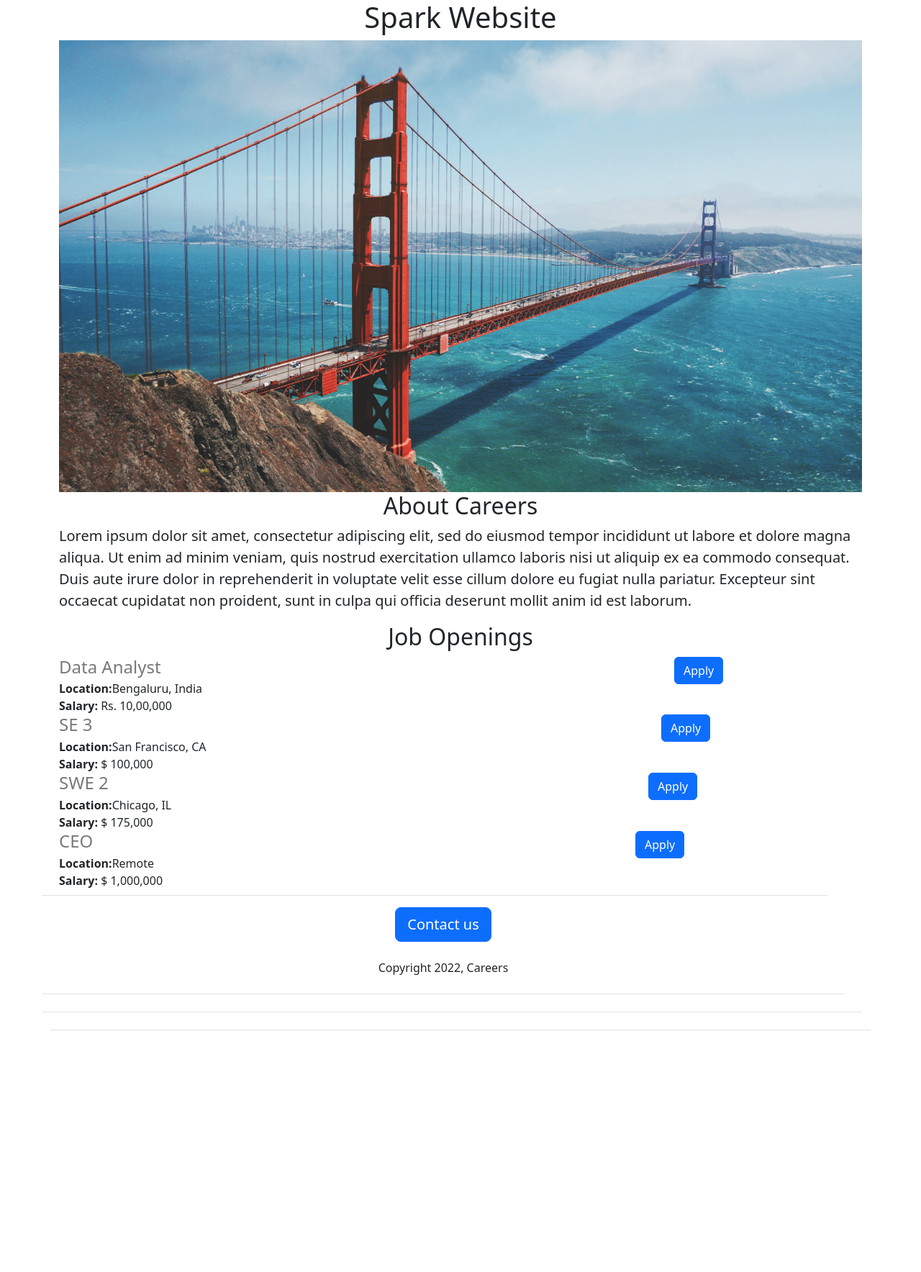
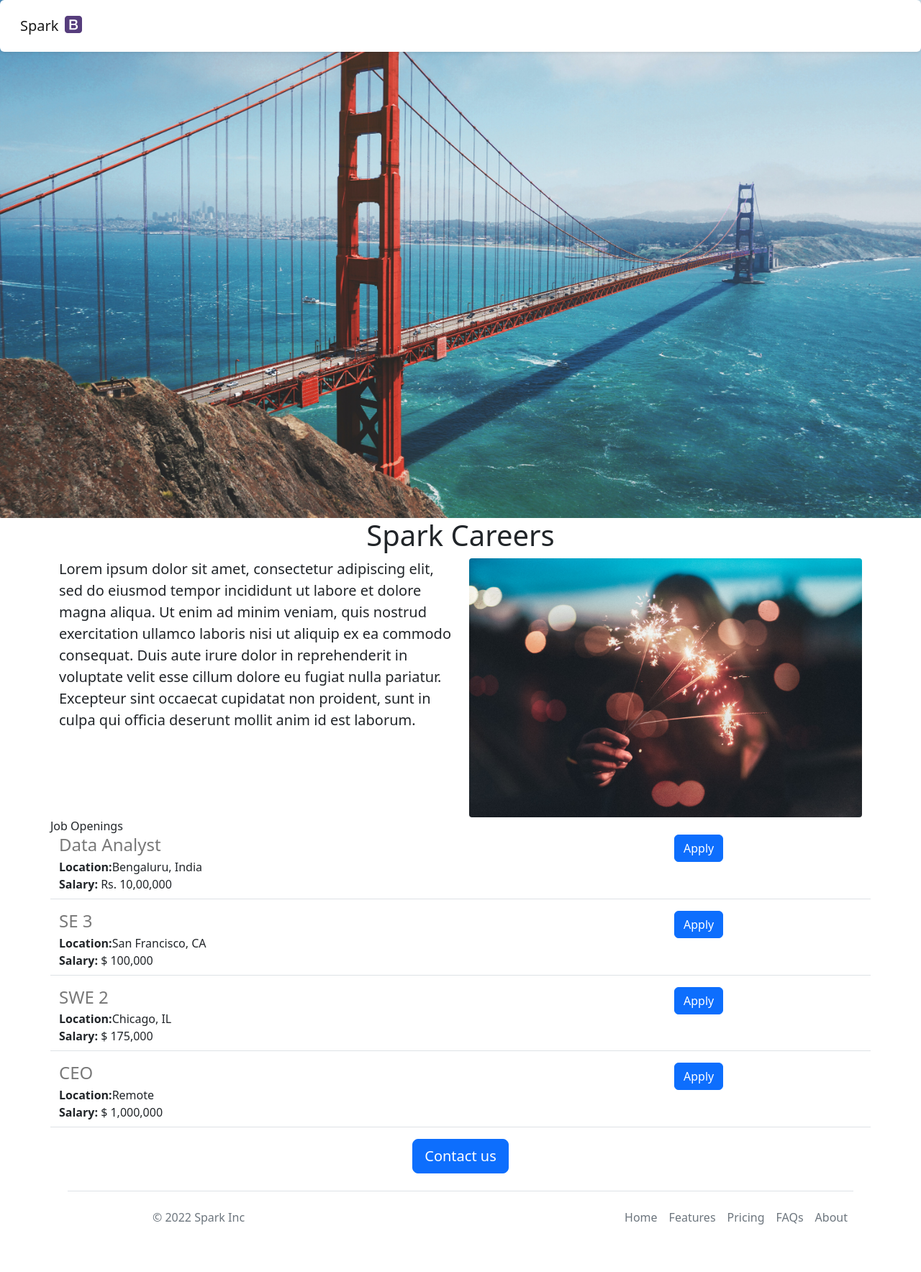
Before and after one commit to Pasupatirajesh/careers_website, a Flask app: page / in a window 1280 px wide. Shown: the whole page at 72% size. Before the commit the page ends 1432 px from the top, so only its background shows below. Run offline with Flask 2, Linux system fonts and the light colour scheme.

Commit message:
navbar and mailto links

```diff
--- /dev/null
+++ b/templates/footer.html
@@ -0,0 +1,17 @@
+<div class="container">
+  <footer class="d-flex flex-wrap justify-content-between align-items-center py-3 my-4 border-top">
+    <p class="col-md-4 mb-0 text-muted">&copy; 2022 Spark Inc</p>
+
+    <a href="/" class="col-md-4 d-flex align-items-center justify-content-center mb-3 mb-md-0 me-md-auto link-dark text-decoration-none">
+      <svg class="bi me-2" width="40" height="32"><use xlink:href="#bootstrap"/></svg>
+    </a>
+
+    <ul class="nav col-md-4 justify-content-end">
+      <li class="nav-item"><a href="#" class="nav-link px-2 text-muted">Home</a></li>
+      <li class="nav-item"><a href="#" class="nav-link px-2 text-muted">Features</a></li>
+      <li class="nav-item"><a href="#" class="nav-link px-2 text-muted">Pricing</a></li>
+      <li class="nav-item"><a href="#" class="nav-link px-2 text-muted">FAQs</a></li>
+      <li class="nav-item"><a href="#" class="nav-link px-2 text-muted">About</a></li>
+    </ul>
+  </footer>
+</div>
--- a/templates/home.html
+++ b/templates/home.html
@@ -7,16 +7,25 @@
   <meta charset="utf-8">
   <meta name="viewport" content="width=device-width, initial-scale=1">
   <link href="https://cdn.jsdelivr.net/npm/bootstrap@5.2.1/dist/css/bootstrap.min.css" rel="stylesheet" integrity="sha384-iYQeCzEYFbKjA/T2uDLTpkwGzCiq6soy8tYaI1GyVh/UjpbCx/TYkiZhlZB6+fzT" crossorigin="anonymous">
+</head>
+  <body>
 
-  </head>
-  <body>
+   {% include 'nav.html' %}
+     <img class="img-fluid" id="banner" src="https://careerswebsite.pasupatirajesh.repl.co/static/gg.jpg">
     <div class="container">
-    <h1 class="text-center"> {{company_name}} Website </h1>
-    <img class="img-fluid" id="banner" src="https://careerswebsite.pasupatirajesh.repl.co/static/gg.jpg">
-    <h2 class="text-center"> About Careers</h2>
+    <h1 class="text-center"> {{company_name}} Careers</h1>
+  <div class='row' style="margin-bottom:16px">
+  <div class='col-md-6'>
+
     <p class="lead">
 Lorem ipsum dolor sit amet, consectetur adipiscing elit, sed do eiusmod tempor incididunt ut labore et dolore magna aliqua. Ut enim ad minim veniam, quis nostrud exercitation ullamco laboris nisi ut aliquip ex ea commodo consequat. Duis aute irure dolor in reprehenderit in voluptate velit esse cillum dolore eu fugiat nulla pariatur. Excepteur sint occaecat cupidatat non proident, sunt in culpa qui officia deserunt mollit anim id est laborum.</p>
-    <h2 class="text-center mt-2 b-4"> Job Openings</h2>
+    </div>
+
+      <div class='d-none d-md-block col-md-6'>
+        <img src="/static/sp.jpg" style="height:360px; width:100%; border-radius: 4px;">
+        </div
+
+    <h2 class="text-center mt-2 mb-4"> Job Openings</h2>
     <div>
         {% for job in jobs %}
           {% include 'jobitem.html' %}
@@ -25,7 +34,8 @@ Lorem ipsum dolor sit amet, consectetur adipiscing elit, sed do eiusmod tempor i
 
     <div class="text-center">
     <Button class="btn btn-primary btn-lg">Contact us</Button>
-      <p class="mt-4"> Copyright 2022, Careers</p>
+<!--       <p class="mt-4"> Copyright 2022, Careers</p> -->
+  {% include 'footer.html' %}
     </div>
     </div>
   </body>
--- a/templates/jobitem.html
+++ b/templates/jobitem.html
@@ -12,8 +12,9 @@
         </div>
         {% endif %}
       </div>
-      <div class='col-3'>
-      <button type="button" class="btn btn-primary">Apply</button>
-      </div
+      <div class='col-2 padding-right:16px'>
+      <a href="mailto:hello@sparkcareers.com?subject=Application for {{job['title']}}"
+      type="button" class="btn btn-primary">Apply</a>
+      </div>
 
 </div>
--- /dev/null
+++ b/templates/nav.html
@@ -0,0 +1,8 @@
+<nav class="navbar shadow-sm fixed-top bg-white p-3 mb-5 bg-white rounded">
+<div class="container-fluid">
+  <a class="navbar-brand" href="#">Spark
+  <img src="/static/bootstrap-solid.svg" alt="" width="30" height="24" class="d-inline-block align-text-top">
+</a>
+</div>
+</nav>
+<!-- <div style="height:56px"></div> -->
```
Also changed, not shown: static/bootstrap-solid.svg (added), static/bs.svg (added), static/sp.jpg (added), 1 other file.
